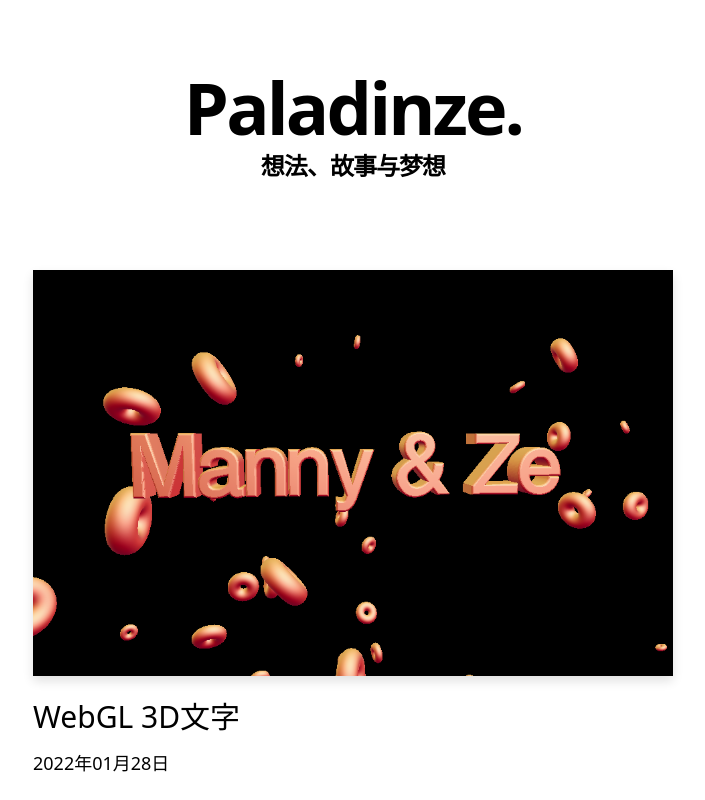
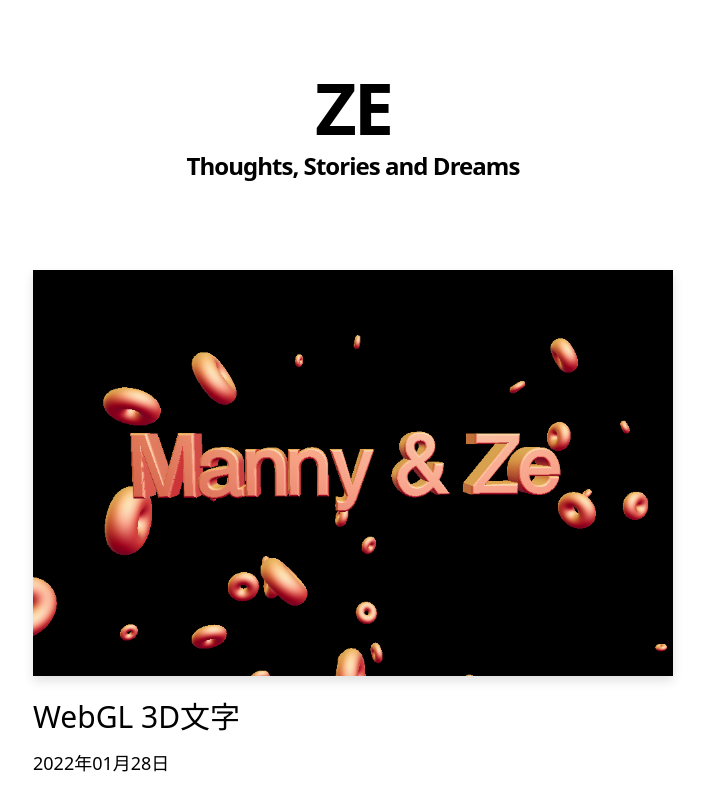
Before and after one commit to paladinze/ze-blog, a Next.js app: page / in a window 1280 px wide. Shown: the top 800 px of the page, without its empty margins (287-992 px from the left). Built offline with nearby package versions, Linux system fonts and the light colour scheme.

Commit message:
feat(favicon): update footer

```diff
--- a/components/footer.js
+++ b/components/footer.js
@@ -1,5 +1,4 @@
 import Container from './container'
-import { EXAMPLE_PATH } from '../lib/constants'
 
 export default function Footer() {
   return (
@@ -7,6 +6,12 @@
       <Container>
         <div className="py-8 flex flex-col lg:flex-row items-center justify-center">
           <div className="flex flex-col lg:flex-row justify-center items-center lg:w-1/2">
+            <a
+              href="https://shaderly.com"
+              className="mx-3 bg-black hover:bg-white hover:text-black border border-black text-white font-bold py-3 px-12 lg:px-8 duration-200 transition-colors mb-6 lg:mb-0"
+            >
+              Home Planet
+            </a>
             <a
               href="https://github.com/paladinze"
               className="mx-3 bg-black hover:bg-white hover:text-black border border-black text-white font-bold py-3 px-12 lg:px-8 duration-200 transition-colors mb-6 lg:mb-0"
@@ -16,14 +21,8 @@
             <div className="flex flex-col lg:flex-row items-center justify-center"
             >
               <div>
-                Copyright © 2020 Paladinze.com
+                Copyright © 2022 shaderly.com
               </div>
-              <a
-                  href={`http://beian.miit.gov.cn/`}
-                  className="mx-3 hover:underline"
-              >
-                鄂ICP备2020022280号
-              </a>
             </div>
           </div>
         </div>
--- a/components/intro.js
+++ b/components/intro.js
@@ -3,10 +3,10 @@
     return (
         <section className="flex-col flex items-center mt-16 mb-8 ">
             <h1 className="text-6xl md:text-7xl font-bold tracking-tighter leading-tight">
-                Paladinze.
+                ZE
             </h1>
             <h2 className="mb-8 text-1xl md:text-2xl font-bold tracking-tighter leading-tight">
-                想法、故事与梦想
+                Thoughts, Stories and Dreams
             </h2>
         </section>
     )
--- a/pages/index.js
+++ b/pages/index.js
@@ -11,7 +11,7 @@
     <>
       <Layout>
         <Head>
-          <title>Paladinze</title>
+          <title>Ze Cheng</title>
         </Head>
         <Container>
           <Intro />
```
